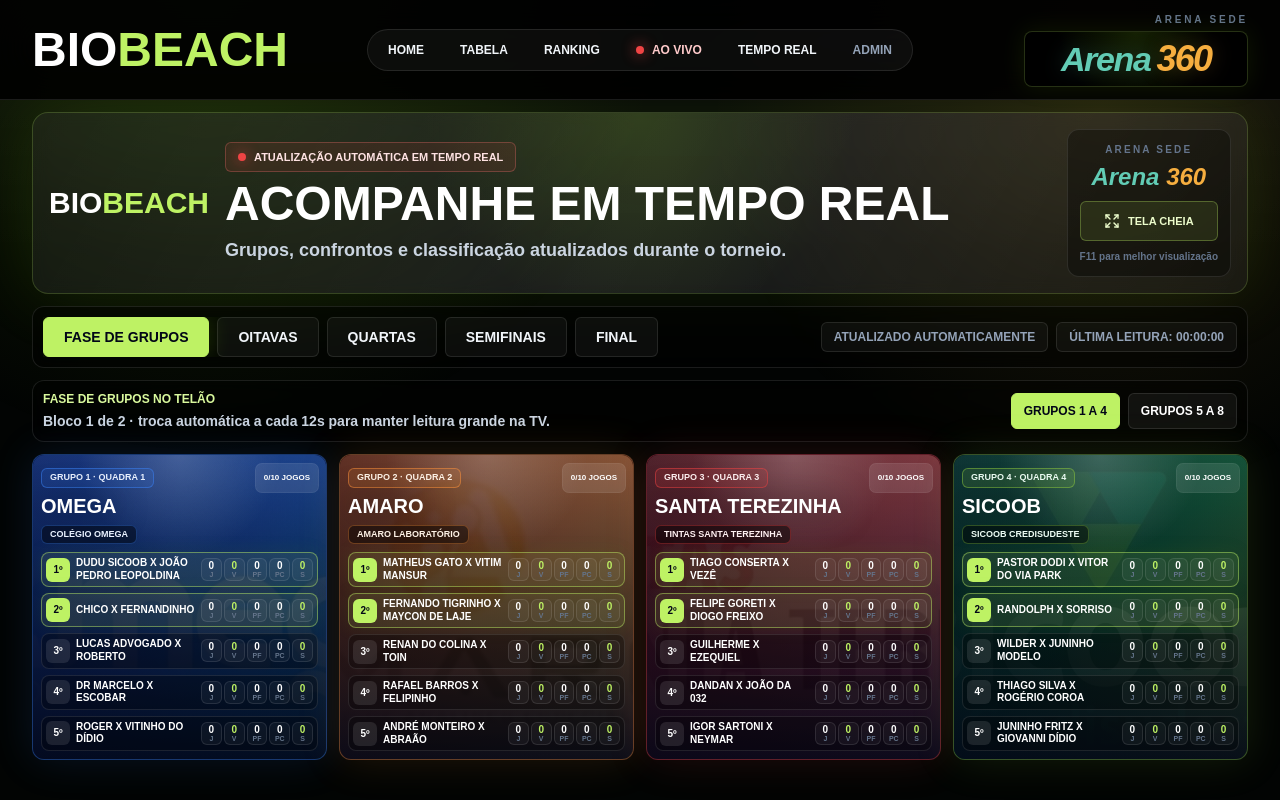
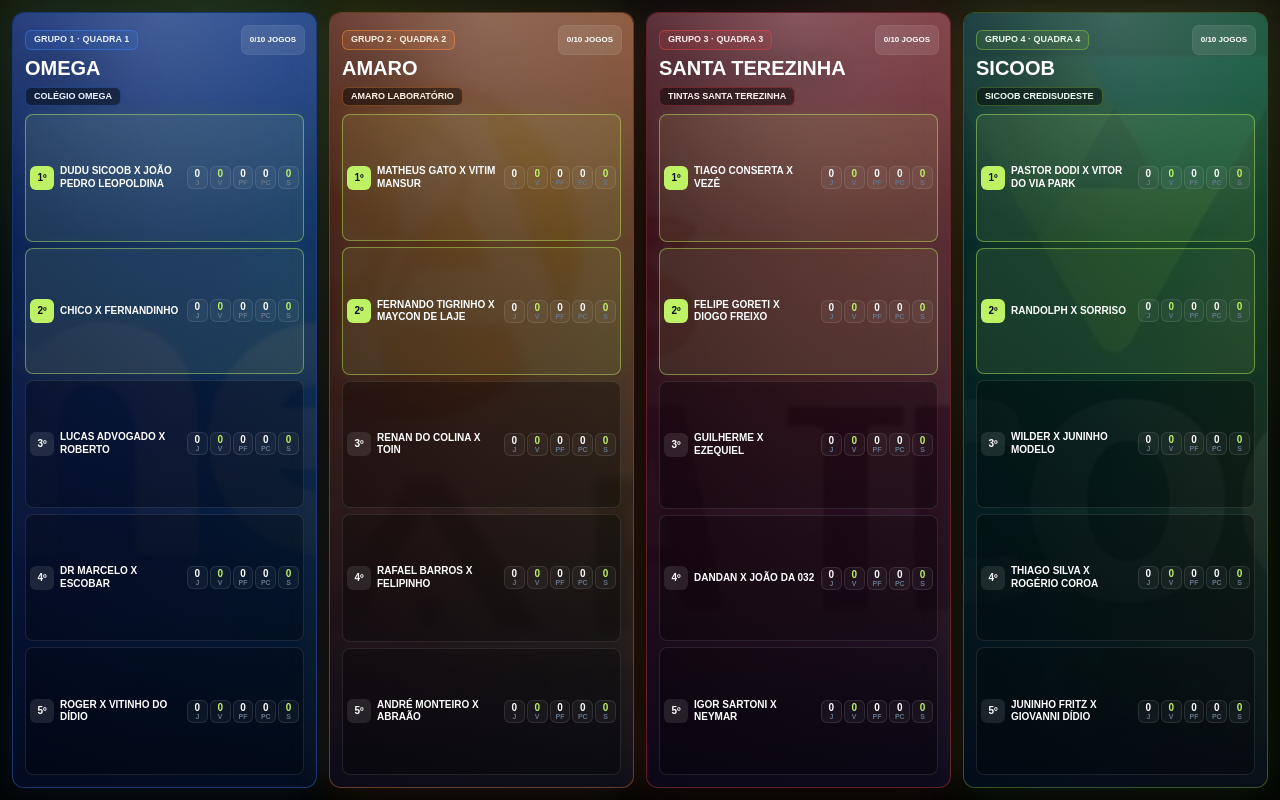
Before and after one commit to renanpacheco15/torneio-biobeach, a Next.js app: page /tempo-real in a window 1280 px wide. Both pictures are taken after a click on the button "TELA CHEIA". Built offline with nearby package versions, Linux system fonts and the light colour scheme.

Commit message:
atualizacao do site

```diff
--- a/src/app/tempo-real/RealtimeClient.tsx
+++ b/src/app/tempo-real/RealtimeClient.tsx
@@ -36,9 +36,41 @@
 export default function RealtimeClient() {
   const { state } = useTournamentStore();
   const [activePhase, setActivePhase] = useState<RealtimePhase>("groups");
+  const [isFullscreen, setIsFullscreen] = useState(false);
 
   const bracket = useMemo(() => getBracketView(state), [state]);
-  const updatedAt = formatUpdatedAt(state.updatedAt);
+
+  useEffect(() => {
+    const syncFullscreen = () => setIsFullscreen(Boolean(document.fullscreenElement));
+    const exitFallback = (event: KeyboardEvent) => {
+      if (event.key === "Escape" && !document.fullscreenElement) setIsFullscreen(false);
+    };
+
+    syncFullscreen();
+    document.addEventListener("fullscreenchange", syncFullscreen);
+    window.addEventListener("keydown", exitFallback);
+
+    return () => {
+      document.removeEventListener("fullscreenchange", syncFullscreen);
+      window.removeEventListener("keydown", exitFallback);
+    };
+  }, []);
+
+  const handleFullScreen = () => {
+    setIsFullscreen(true);
+    document.documentElement.requestFullscreen?.().catch(() => undefined);
+  };
+
+  if (isFullscreen) {
+    return (
+      <main className="h-screen overflow-hidden bg-[#020403] p-3 text-white">
+        <div className="pointer-events-none fixed inset-0 bg-[radial-gradient(circle_at_16%_0%,rgba(132,204,22,0.16),transparent_34%),radial-gradient(circle_at_86%_14%,rgba(245,197,66,0.12),transparent_30%),linear-gradient(180deg,rgba(255,255,255,0.035),transparent_32%)]" />
+        <div className="relative z-10 h-full">
+          <GroupsPanel state={state} fullscreen />
+        </div>
+      </main>
+    );
+  }
 
   return (
     <main className="min-h-screen overflow-x-hidden bg-[#020403] text-white">
@@ -73,7 +105,7 @@
               </div>
               <button
                 type="button"
-                onClick={requestFullScreen}
+                onClick={handleFullScreen}
                 className="mt-1 inline-flex h-10 items-center justify-center gap-2 rounded-md border border-lime-300/30 bg-lime-300/10 px-3 text-[11px] font-black uppercase text-lime-100 transition hover:bg-lime-300 hover:text-slate-950"
               >
                 <Expand className="h-4 w-4" aria-hidden="true" />
@@ -84,7 +116,7 @@
           </div>
         </section>
 
-        <section className="flex flex-col gap-2 rounded-xl border border-white/10 bg-black/45 p-2.5 backdrop-blur xl:flex-row xl:items-center xl:justify-between">
+        <section className="rounded-xl border border-white/10 bg-black/45 p-2.5 backdrop-blur">
           <div className="overflow-x-auto">
             <div className="flex min-w-max gap-2">
               {phaseTabs.map((tab) => (
@@ -104,10 +136,6 @@
               ))}
             </div>
           </div>
-          <div className="flex flex-wrap items-center gap-2 text-xs font-black uppercase text-slate-400">
-            <span className="rounded-md border border-white/10 bg-white/[0.04] px-3 py-1.5">Atualizado automaticamente</span>
-            <span className="rounded-md border border-white/10 bg-white/[0.04] px-3 py-1.5">Última leitura: {updatedAt}</span>
-          </div>
         </section>
 
         {activePhase === "groups" ? <GroupsPanel state={state} /> : <KnockoutPanel state={state} bracket={bracket} phase={activePhase} />}
@@ -116,7 +144,7 @@
   );
 }
 
-function GroupsPanel({ state }: { state: TournamentState }) {
+function GroupsPanel({ state, fullscreen = false }: { state: TournamentState; fullscreen?: boolean }) {
   const [groupBlock, setGroupBlock] = useState(0);
   const blocks = useMemo(() => [state.groups.slice(0, 4), state.groups.slice(4, 8)], [state.groups]);
   const visibleGroups = blocks[groupBlock] ?? blocks[0];
@@ -130,7 +158,8 @@
   }, [blocks.length]);
 
   return (
-    <section className="grid gap-3">
+    <section className={cn("grid gap-3", fullscreen && "h-full")}>
+      {!fullscreen && (
         <div className="flex flex-col gap-2 rounded-xl border border-white/10 bg-black/35 p-2.5 backdrop-blur md:flex-row md:items-center md:justify-between">
           <div>
             <div className="text-xs font-black uppercase text-lime-200">Fase de grupos no telão</div>
@@ -156,8 +185,9 @@
             ))}
           </div>
         </div>
+      )}
 
-      <div className="grid gap-3 md:grid-cols-2 xl:grid-cols-4">
+      <div className={cn("grid gap-3 md:grid-cols-2 xl:grid-cols-4", fullscreen && "h-full")}>
         {visibleGroups.map((group) => {
           const ranking = calculateGroupRanking(state, group.id);
           const matches = getMatchesByGroup(state, group.id);
@@ -165,7 +195,7 @@
           const live = matches.filter((match) => match.status === "live").length;
           const finalized = finished === matches.length;
 
-          return <GroupRealtimeCard key={group.id} group={group} ranking={ranking} finished={finished} live={live} finalized={finalized} />;
+          return <GroupRealtimeCard key={group.id} group={group} ranking={ranking} finished={finished} live={live} finalized={finalized} fullscreen={fullscreen} />;
         })}
       </div>
     </section>
@@ -178,18 +208,23 @@
   finished,
   live,
   finalized,
+  fullscreen = false,
 }: {
   group: Group;
   ranking: RankedPair[];
   finished: number;
   live: number;
   finalized: boolean;
+  fullscreen?: boolean;
 }) {
   const sponsor = getCourtSponsor(group.id);
 
   return (
     <article
-      className="relative min-h-[25rem] overflow-hidden rounded-xl border bg-slate-950 p-3 shadow-[0_0_34px_rgba(255,255,255,0.045)] xl:min-h-0 xl:p-2"
+      className={cn(
+        "relative min-h-[25rem] overflow-hidden rounded-xl border bg-slate-950 p-3 shadow-[0_0_34px_rgba(255,255,255,0.045)] xl:min-h-0 xl:p-2",
+        fullscreen && "h-full xl:p-3",
+      )}
       style={{
         borderColor: `${group.theme.accent}66`,
         boxShadow: `0 0 44px ${group.theme.accent}24`,
@@ -457,18 +492,3 @@
     </span>
   );
 }
-
-function requestFullScreen() {
-  if (typeof document === "undefined") return;
-  document.documentElement.requestFullscreen?.();
-}
-
-function formatUpdatedAt(value: string) {
-  const date = new Date(value);
-  if (Number.isNaN(date.getTime())) return "--:--";
-  return date.toLocaleTimeString("pt-BR", {
-    hour: "2-digit",
-    minute: "2-digit",
-    second: "2-digit",
-  });
-}
```
Lines whose indentation alone changed are shown as unchanged.
